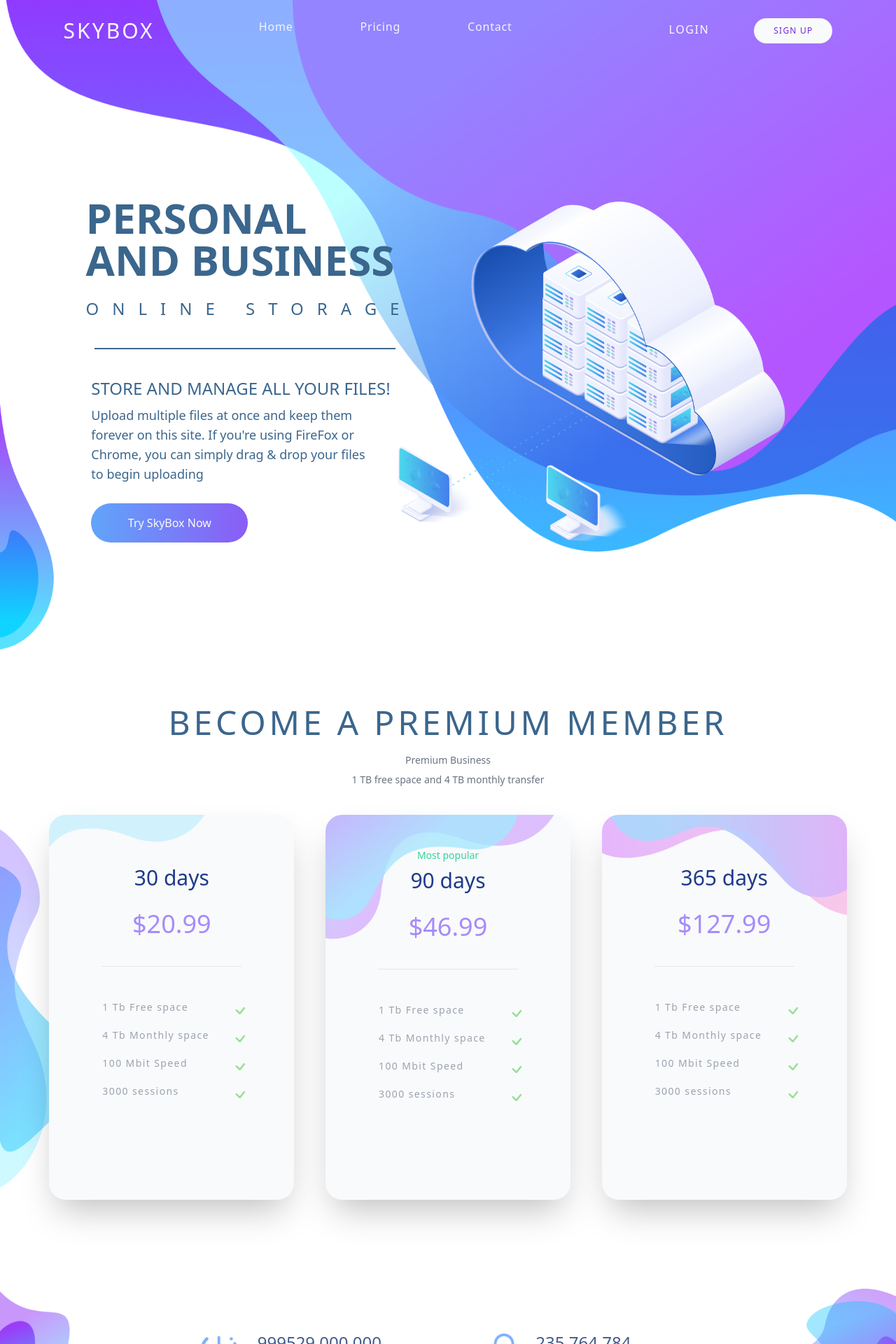
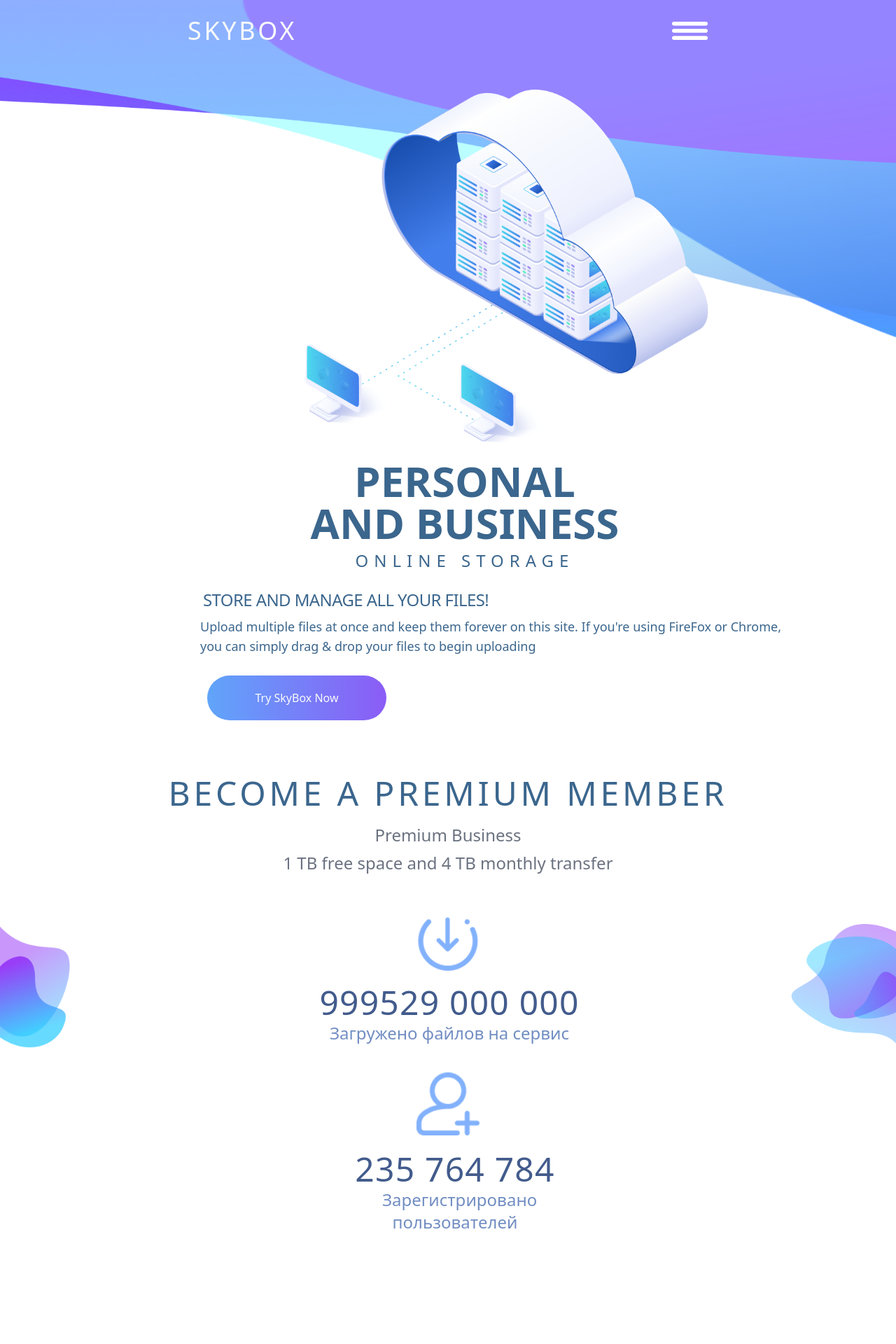
Before and after one commit to bambula1337/CopyProIdea, a Vue app in the folder cpproidea/: page /#/ in a window 1280 px wide. Shown: the top 1920 px of the page at 70% size. After the commit the page ends 1762 px from the top, so only its background shows below. Built offline with nearby package versions, Linux system fonts and the light colour scheme.

Commit message:
RWD Completed - header, info, counter, wlctext

```diff
--- a/cpproidea/src/components/CPCards/CPCard.vue
+++ b/cpproidea/src/components/CPCards/CPCard.vue
@@ -1,5 +1,5 @@
 <template>
-  <div class="card" @mouseenter="ActiveCard">
+  <div class="card sm:hidden" @mouseenter="ActiveCard">
     <img :src="require(`../../assets/img/cardsBG/${bgImg}`)" alt="" />
     <div class="PrcTxt">
       <p class="Popular" v-if="popular == true">Most popular</p>
@@ -61,7 +61,7 @@ export default {
 
 <style lang="scss" scoped>
 .card {
-  @apply flex flex-col bg-gray-50 py-8 rounded-3xl shadow-2xl mb-24  duration-300 transition-all bg-no-repeat;
+  @apply bg-gray-50 py-8 rounded-3xl shadow-2xl mb-24  duration-300 transition-all bg-no-repeat;
   width: 350px;
   height: 550px;
 
--- a/cpproidea/src/components/CPCards/CPWlcTxt.vue
+++ b/cpproidea/src/components/CPCards/CPWlcTxt.vue
@@ -2,7 +2,7 @@
   <div class="wrapper">
     <div class="wlcTxtBox">
       <p class="MnTxt">{{ maintxt }}</p>
-      <div class="bgTxtBox">
+      <div class="bgTxtBox sm:text-2xl">
         <p class="bgTxt">{{ bgtxt1 }}</p>
         <p class="bgTxt">{{ bgtxt2 }}</p>
       </div>
@@ -26,7 +26,7 @@ export default {
     }
     & .bgTxtBox{
       & .bgTxt{
-        @apply text-sm text-gray-500 text-center mb-2;
+        @apply text-gray-500 text-center mb-2;
       }
     }
   }
--- a/cpproidea/src/components/CPCounter/CPCounerMain.vue
+++ b/cpproidea/src/components/CPCounter/CPCounerMain.vue
@@ -1,17 +1,17 @@
 <template>
-  <div class="allcount">
-    <div class="left">
-      <div class="img"><img :src="require(`../../assets/img/countUsersIcons/${icon}`)" alt=""></div>
-      <div class="lefttext">
-        <p class="count">{{count}}</p>
-        <p class="textcount">{{textcount}}</p>
+  <div class="allcount sm:bg-none md:bg-counter ">
+    <div class="left sm:flex-col sm:mb-10">
+      <div class="img mb-2"><img :src="require(`../../assets/img/countUsersIcons/${icon}`)" alt=""></div>
+      <div class="lefttext sm:flex sm:flex-col text-center">
+        <p class="count sm:text-5xl sm:tracking-wide">{{count}}</p>
+        <p class="textcount sm:text-2xl">{{textcount}}</p>
       </div>
     </div>
-    <div class="right">
-      <div class="img"><img :src="require(`../../assets/img/countUsersIcons/${icon2}`)"  alt=""></div>
-      <div class="righttext">
-        <p class="count2">{{count2}}</p>
-        <p class="textcount2">{{textcount2}}</p>
+    <div class="right sm:flex-col">
+      <div class="img mb-6"><img :src="require(`../../assets/img/countUsersIcons/${icon2}`)"  alt=""></div>
+      <div class="righttext sm:flex sm:flex-col sm:text-center">
+        <p class="count2 sm:text-5xl sm:tracking-wide">{{count2}}</p>
+        <p class="textcount2 sm:text-2xl sm:w-52">{{textcount2}}</p>
       </div>
     </div>
   </div>
@@ -26,11 +26,10 @@ export default {
 
 <style lang="scss" scoped>
   .allcount{
-    @apply flex flex-row justify-center items-center mb-12 bg-no-repeat h-60;
+    @apply mb-12 bg-no-repeat h-60;
     background-image: url("../../assets/img/countUsersIcons/left.png"),
                       url("../../assets/img/countUsersIcons/right.png");
     background-position: left center, right center;
-    background-size: 100px, 150px;
 
     & .left, .right{
       @apply flex justify-center items-center;
@@ -39,30 +38,29 @@ export default {
     }
 
     & .left{
-
       & img{
-        width: 70px;
+        width: 110px;
       }
     }
     & .right{
       & img{
-        width: 50px;
+        width: 90px;
       }
     }
 
     & .count, .count2{
-      @apply text-2xl font-medium;
+      @apply font-medium;
       color: rgba(66, 91, 140, 1);
     }
     & .textcount, .textcount2{
-      @apply text-sm mt-1;
+      @apply mt-1;
       color: rgba(113, 141, 194, 1);
     }
     & .righttext{
-      @apply ml-5 flex justify-start items-start flex-col;
+      @apply ml-5 flex justify-center items-center flex-col;
     }
     & .lefttext{
-      @apply ml-5 flex justify-center items-start flex-col mr-32;
+      @apply ml-5 flex justify-center items-center flex-col mr-4;
     }
   }
 </style>
--- a/cpproidea/src/components/CPFooter.vue
+++ b/cpproidea/src/components/CPFooter.vue
@@ -1,5 +1,5 @@
 <template>
-  <footer class="footer">
+  <footer class="footer sm:hidden">
     <div class="top">
       <div class="about">
         <p class="aboutmaintext">About us</p>
@@ -61,7 +61,7 @@ export default {
 
 <style lang="scss" scoped>
 .footer {
-  @apply flex justify-between items-center flex-col font-light text-sm tracking-wide bg-no-repeat;
+  @apply font-light text-sm tracking-wide bg-no-repeat;
   background-image: url("../assets/img/footer/bgbig.png");
   & .top {
     @apply flex text-gray-50 mt-72 justify-around;
--- a/cpproidea/src/components/CPHeader.vue
+++ b/cpproidea/src/components/CPHeader.vue
@@ -1,15 +1,18 @@
 <template>
   <header class="header">
-    <p class="logo">Skybox</p>
+    <p class="logo sm: sm:text-4xl sm:font-normal">Skybox</p>
     <div class="navigation">
-      <div class="links">
+      <div class="links sm:hidden">
         <router-link to="/" class="nav-link-default" :active-class="'active'" exact>Home</router-link>
         <router-link to="/pricing" class="nav-link-default" :active-class="'active'">Pricing</router-link>
         <router-link to="/contact" class="nav-link-default" :active-class="'active'">Contact</router-link>
       </div>
-      <div class="login">
+      <div class="login sm:hidden">
         <router-link to="/login" class="login-link" :active-class="'active'" exact>Login</router-link>
         <router-link to="/signup" class="sign-up-link" :active-class="'active'"><button>Sign Up</button></router-link>
+      </div>
+      <div class="mobilemenu">
+        <img src="../assets/img/header/MENU.png" alt="">
       </div>
     </div>
   </header>
@@ -26,7 +29,7 @@ export default {
   @apply flex justify-around items-center bg-transparent h-16 absolute top-0 left-0 z-10 w-full mt-3;
 
   & .logo{
-    @apply text-3xl uppercase text-gray-50 font-light tracking-widest -mr-20;
+    @apply uppercase text-gray-50 tracking-widest;
   }
 
   & .navigation {
--- a/cpproidea/src/components/CPMInfo/CPMInfoBottom.vue
+++ b/cpproidea/src/components/CPMInfo/CPMInfoBottom.vue
@@ -1,10 +1,14 @@
 <template>
-  <div class="bottom">
-    <p class="top">{{topText}}</p>
+  <div class="bottom sm:self-end">
+    <div class="topcontent">
+      <p class="top sm:text-left sm:font-medium sm:mt-6 sm:ml-1 tracking-tight">
+        {{ topText }}
+      </p>
       <div class="infoWrapper">
-      <p class="info">{{mainText}}</p>
+        <p class="info">{{ mainText }}</p>
       </div>
-    <button class="tryNow">{{btnText}}</button>
+    </div>
+    <button class="tryNow">{{ btnText }}</button>
   </div>
 </template>
 
@@ -12,29 +16,33 @@
 export default {
   name: "CPMInfoBottomComponent",
   props: ["topText", "mainText", "btnText"],
-}
+};
 </script>
 
 <style lang="scss" scoped>
-  .bottom{
-    @apply flex flex-col mr-6;
+.bottom {
+  @apply flex flex-col -ml-12;
 
-    & .top{
+  & .topcontent{
+    @apply -ml-2.5;
+  }
+
+  & .top {
     @apply uppercase text-2xl mb-2;
     color: rgba(59, 102, 141, 1);
+    width: 130%;
   }
 
-    & .infoWrapper{
-      width: 400px;
-
-      & .info{
-        @apply font-thin mb-7 text-lg;
+  & .infoWrapper {
+    & .info {
+      @apply font-normal mb-7 text-lg;
       color: rgba(59, 102, 141, 1);
+      width: 120%;
     }
   }
 
-    & .tryNow{
-      @apply text-gray-50 bg-gradient-to-r from-blue-400 to-purple-500 w-56 h-14 rounded-full;
+  & .tryNow {
+    @apply text-gray-50 bg-gradient-to-r from-blue-400 to-purple-500 w-64 h-16 rounded-full -mr-10;
   }
 }
 </style>
--- a/cpproidea/src/components/CPMInfo/CPMInfoMain.vue
+++ b/cpproidea/src/components/CPMInfo/CPMInfoMain.vue
@@ -1,5 +1,5 @@
 <template>
-  <div class="info_wrapper md:mt-32">
+  <div class="info_wrapper md:mt-32 sm:mt-24 sm:flex-col-reverse sm:overflow-hidden">
     <div class="left-info md:ml-12">
       <CPMInfoTopComponent
         v-for="(item, index) in top"
@@ -8,7 +8,7 @@
         :welcomeTxt2="item.welcomeTxt2"
         :underWelcomeTxt="item.underWelcomeTxt"
       />
-      <hr />
+      <hr class="sm:hidden"/>
       <CPMInfoBottomComponent
         v-for="(item, index) in bottom"
         :key="index"
@@ -63,14 +63,16 @@ export default {
     @apply flex flex-col items-center w-1/2 z-10;
   }
   & .right-info {
-    @apply flex w-1/2 relative;
+    @apply flex w-1/2 relative justify-center;
     & img {
-      @apply absolute -top-72 -left-24;
-      width: 90%;
+      @apply -ml-38 relative mt-0;
+      right: -25%;
+      width: 240%;
+      max-width: 450px;
     }
   }
   & hr {
-    @apply flex my-10 mr-9 ml-6;
+    @apply my-10 mr-9 ml-6;
     width: 430px;
     border: 1px solid rgba(59, 102, 141, 1);
     background-color: rgba(59, 102, 141, 1);
--- a/cpproidea/src/components/CPMInfo/CPMInfoTop.vue
+++ b/cpproidea/src/components/CPMInfo/CPMInfoTop.vue
@@ -1,7 +1,7 @@
 <template>
-  <div class="top">
-    <p class="topText">{{welcomeTxt1}}<br>{{welcomeTxt2}}</p>
-    <p class="bottomText">{{underWelcomeTxt}}</p>
+  <div class="top sm:mt-6">
+    <p class="topText sm:text-center sm:text-6xl">{{welcomeTxt1}}<br>{{welcomeTxt2}}</p>
+    <p class="bottomText sm:text-center sm:-mt-1">{{underWelcomeTxt}}</p>
   </div>
 </template>
 
@@ -23,12 +23,12 @@ export default {
     }
 
     & .topText{
-      @apply text-6xl font-bold uppercase mb-3;
+      @apply font-bold uppercase mb-3;
 
       }
     & .bottomText{
-      @apply uppercase font-thin text-2xl mt-3;
-      letter-spacing: 19px;
+      @apply uppercase text-2xl;
+      letter-spacing: 8px;
     }
   }
 </style>
--- a/cpproidea/src/views/Home.vue
+++ b/cpproidea/src/views/Home.vue
@@ -52,7 +52,8 @@ export default class Home extends Vue {}
 }
 .section-one-bg {
   background-image: url("../assets/img/BG.png");
-  background-size: 100% 100%;
-  @apply bg-no-repeat h-full;
+  background-size: 400% 70%;
+  background-position: 34.5% 0%;
+  @apply bg-no-repeat;
 }
 </style>
--- a/cpproidea/tailwind.config.js
+++ b/cpproidea/tailwind.config.js
@@ -7,10 +7,13 @@ module.exports = {
   theme: {
     screens: {
       sm: '320px',
+      smlger: '480px',
+      smplus: '640px',
       md: '768px',
       lg: '1025px',
       lgplus: '1280px',
       xl: '1440px',
+      xlplus: '1536px',
       '2xl': '2560px',
     },
     colors: {
@@ -54,6 +57,7 @@ module.exports = {
       28: '7rem',
       32: '8rem',
       36: '9rem',
+      38: '9.5rem',
       40: '10rem',
       44: '11rem',
       48: '12rem',
@@ -93,6 +97,7 @@ module.exports = {
       'gradient-to-l': 'linear-gradient(to left, var(--tw-gradient-stops))',
       'gradient-to-tl': 'linear-gradient(to top left, var(--tw-gradient-stops))',
       'section-one-bg': 'url("/assets/img/BG.png")',
+
     },
     backgroundOpacity: (theme) => theme('opacity'),
     backgroundPosition: {
@@ -110,6 +115,8 @@ module.exports = {
       auto: 'auto',
       cover: 'cover',
       contain: 'contain',
+      none: '0px',
+      counter: '100px, 150px',
     },
     blur: {
       0: '0',
```
Also changed, not shown: cpproidea/src/assets/img/header/MENU.png (added). Lines whose indentation alone changed are shown as unchanged.
